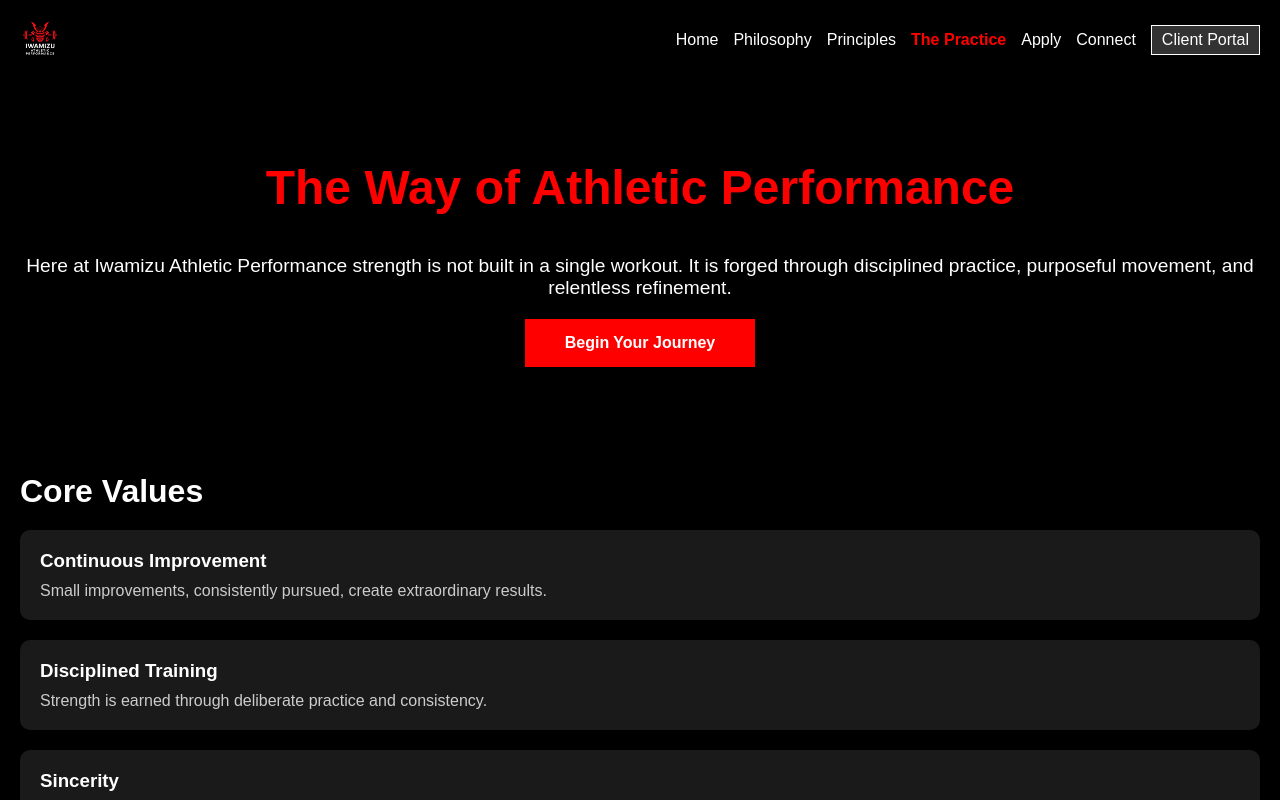
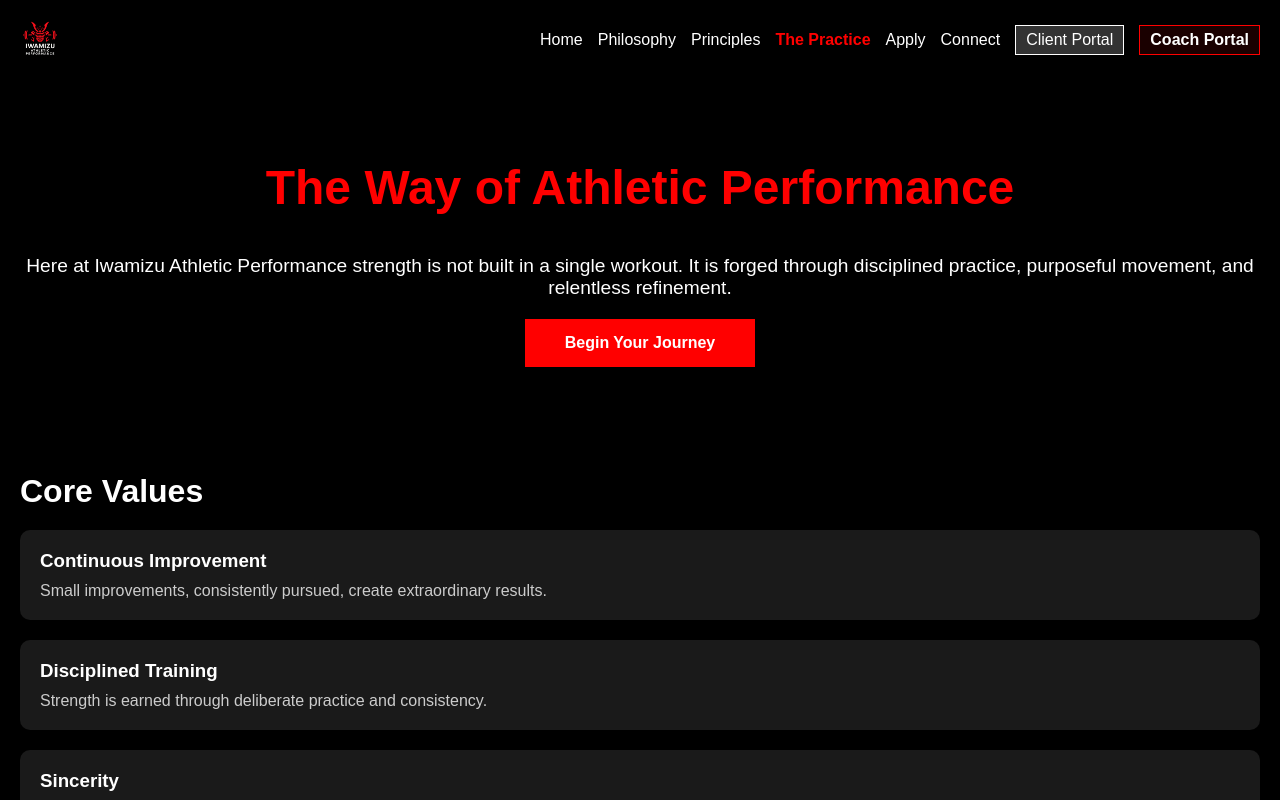
Before and after one commit to iwamizujosiah/Iwamizu-Athletic-Performance-Website-, a Next.js app: page / in a window 1280 px wide. Shown: the top 800 px of the page. Built offline with nearby package versions, Linux system fonts and the light colour scheme.

Commit message:
Update page.js

```diff
--- a/app/page.js
+++ b/app/page.js
@@ -1,6 +1,7 @@
 export default function Home() {
   const googleFormUrl = "https://docs.google.com/forms/d/e/1FAIpQLSfIeWDyCtHH8teR4vRPkNWzBdn0_0o6IYzOBC4CdTsaVi1h_w/viewform?embedded=true";
   const clientPortalUrl = "/portal";
+  const coachPortalUrl = "/portal/coach";
   const brandRed = "#ff0000";
 
   return (
@@ -17,6 +18,9 @@
           <a href="#apply" style={{ color: '#fff', textDecoration: 'none' }}>Apply</a>
           <a href="#connect" style={{ color: '#fff', textDecoration: 'none' }}>Connect</a>
           <a href={clientPortalUrl} style={{ background: '#333', padding: '5px 10px', textDecoration: 'none', color: '#fff', border: '1px solid #fff' }}>Client Portal</a>
+
+          {/* COACH PORTAL LINK TAB */}
+          <a href={coachPortalUrl} style={{ background: 'rgba(255, 0, 0, 0.1)', padding: '5px 10px', textDecoration: 'none', color: '#fff', border: `1px solid ${brandRed}`, fontWeight: 'bold' }}>Coach Portal</a>
         </nav>
       </header>
 
```
